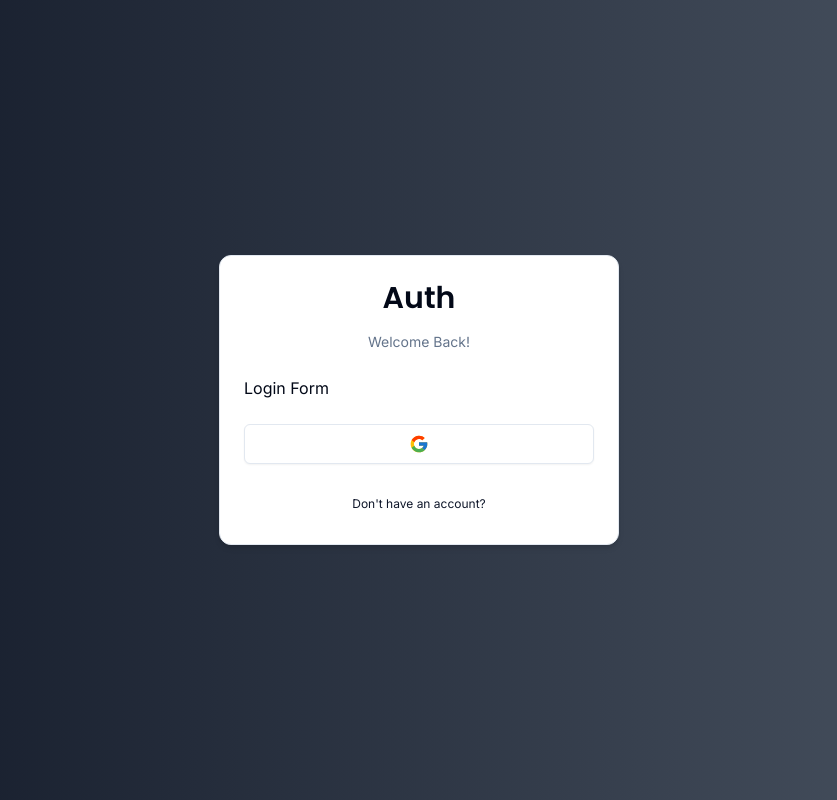
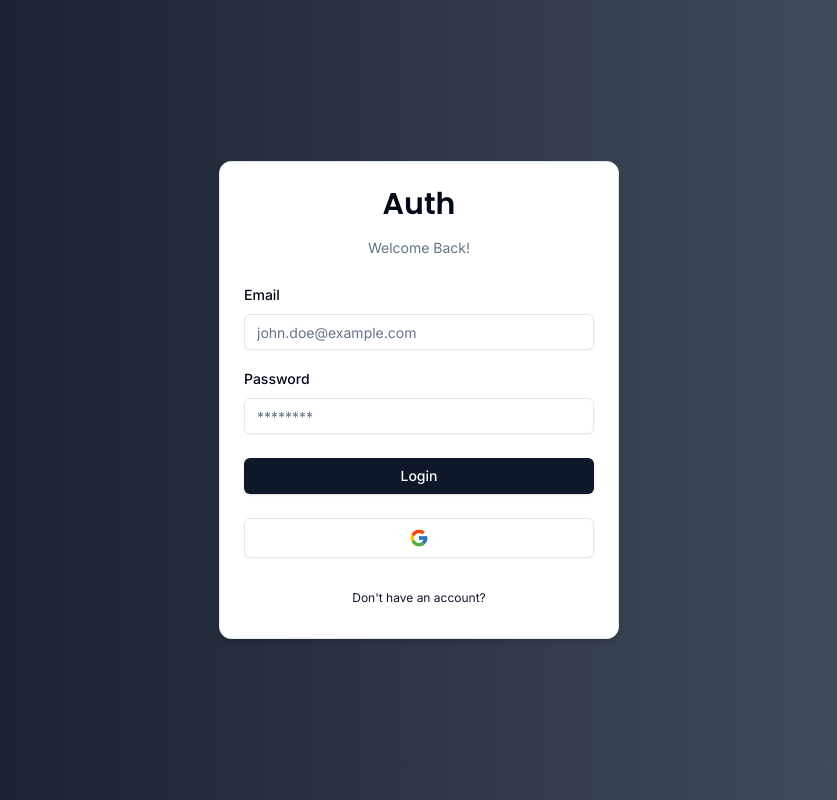
Before and after one commit to siemd2/Auth-Toolkit, a Next.js app: page /auth/login in a window 1280 px wide. Shown: the whole page, without its empty margins (221-1058 px from the left). Built offline with nearby package versions, Linux system fonts and the light colour scheme.

Commit message:
added login form, validation with zod schema, success and error components

```diff
--- a/components/auth/login-form.tsx
+++ b/components/auth/login-form.tsx
@@ -1,6 +1,39 @@
-import { CardWrapper } from "./card-wrapper";
+"use client";
+
+import * as z from "zod";
+import { useForm } from "react-hook-form";
+import { zodResolver } from "@hookform/resolvers/zod";
+
+import { LoginSchema } from "@/schemas";
+import { Input } from "@/components/ui/input";
+import {
+    Form,
+    FormControl,
+    FormField,
+    FormItem,
+    FormLabel,
+    FormMessage,
+} from "@/components/ui/form";
+import { CardWrapper } from "@/components/auth/card-wrapper";
+import { Button } from "@/components/ui/button";
+import { FormError } from "@/components/form-error";
+import { FormSuccess } from "@/components/form-success";
 
 export const LoginForm = () => {
+    // login form hook
+    const form = useForm<z.infer<typeof LoginSchema>>({
+        resolver: zodResolver(LoginSchema),
+        defaultValues: {
+            email: "",
+            password: "",
+        },
+    });
+
+    // custom on submit function
+    const onSubmit = (values: z.infer<typeof LoginSchema>) => {
+        console.log(values);
+    };
+
     return (
         <CardWrapper
             headerLabel="Welcome Back!"
@@ -8,11 +41,57 @@
             backButtonHref="/auth/register"
             showSocial
         >
-            <form>
-                Login Form
-                <input>
-                </input>
-            </form>
+            <Form {...form}>
+                <form
+                    onSubmit={form.handleSubmit(onSubmit)}
+                    className="space-y-6"
+                >
+                    <div className="space-y-4">
+                        <FormField
+                            control={form.control}
+                            name="email"
+                            render={({ field }) => (
+                                <FormItem>
+                                    <FormLabel>Email</FormLabel>
+                                    <FormControl>
+                                        <Input
+                                            {...field}
+                                            placeholder="john.doe@example.com"
+                                            type="email"
+                                        />
+                                    </FormControl>
+                                    <FormMessage />
+                                </FormItem>
+                            )}
+                        />
+                        <FormField
+                            control={form.control}
+                            name="password"
+                            render={({ field }) => (
+                                <FormItem>
+                                    <FormLabel>Password</FormLabel>
+                                    <FormControl>
+                                        <Input
+                                            {...field}
+                                            placeholder="********"
+                                            type="password"
+                                        />
+                                    </FormControl>
+                                    <FormMessage />
+                                </FormItem>
+                            )}
+                        />
+                    </div>
+                    <FormError message=""/>
+                    <FormSuccess message=""/>
+                    <Button
+                        type="submit"
+                        className="w-full"
+                    >
+                        Login
+                    </Button>
+                </form>
+            </Form>
         </CardWrapper>
     )
 }
--- /dev/null
+++ b/components/form-error.tsx
@@ -0,0 +1,18 @@
+import { ExclamationTriangleIcon } from "@radix-ui/react-icons";
+
+interface FormErrorProps {
+    message?: string;
+};
+
+export const FormError = ({
+    message,
+}: FormErrorProps) => {
+    if (!message) return null;
+
+    return (
+        <div className="bg-destructive/15 p-3 rounded-md flex items-center gap-x-2 text-sm text-destructive">
+            <ExclamationTriangleIcon className="h-4 w-4" />
+            <p>{message}</p>
+        </div>
+    )
+};
--- /dev/null
+++ b/components/form-success.tsx
@@ -0,0 +1,18 @@
+import { CheckCircledIcon } from "@radix-ui/react-icons";
+
+interface FormSuccessProps {
+    message?: string;
+};
+
+export const FormSuccess = ({
+    message,
+}: FormSuccessProps) => {
+    if (!message) return null;
+
+    return (
+        <div className="bg-emerald-500/15 p-3 rounded-md flex items-center gap-x-2 text-sm text-emerald">
+            <CheckCircledIcon className="h-4 w-4" />
+            <p>{message}</p>
+        </div>
+    )
+};
--- /dev/null
+++ b/schemas/index.ts
@@ -0,0 +1,12 @@
+// reusable form schema for all forms to aid with validation
+
+import * as z from "zod";
+
+export const LoginSchema = z.object({
+    email: z.string().email({
+        message: "Email is required" // custom error message
+    }),
+    password: z.string().min(1, {
+        message: "Password is required"
+    }) // dont specify a minimum length on login because people may have registered when rules were different, instead specify min of 1
+});
```
